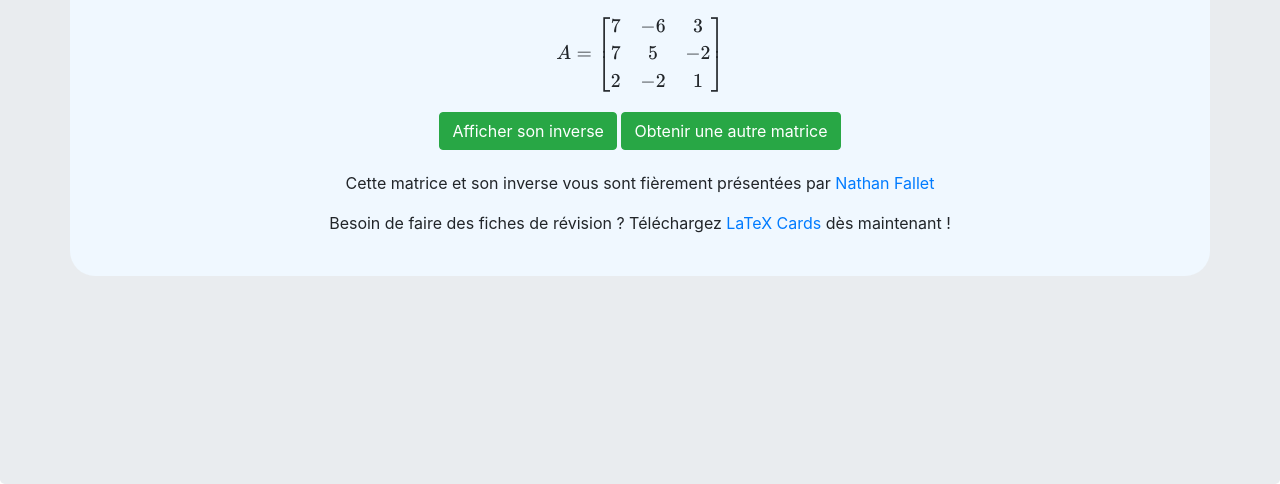
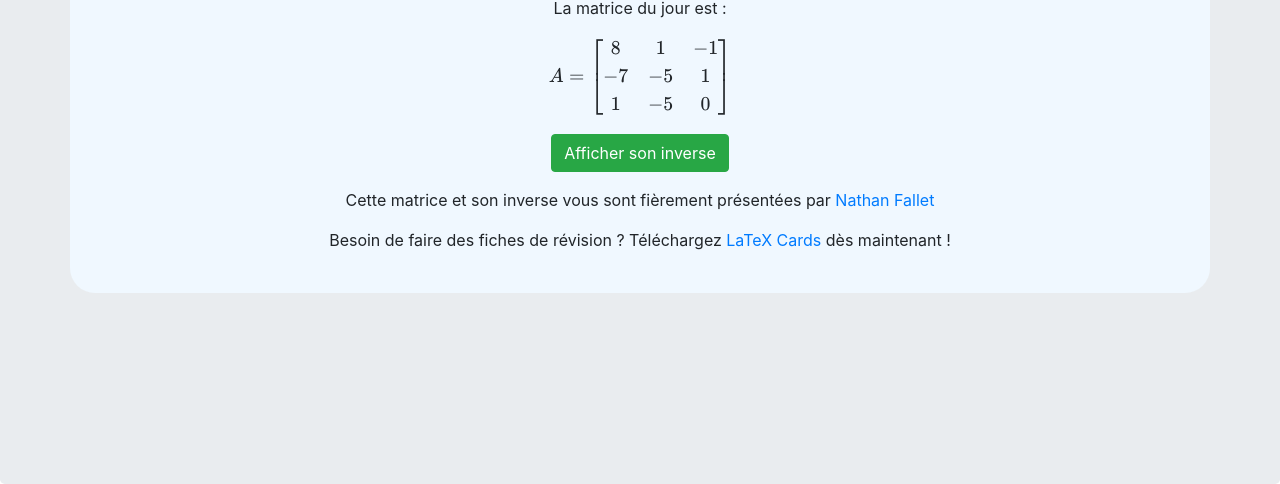
Before and after one commit to NathanFallet/1jour1matrice.fr, a plain HTML site: page index.html in a window 1280 px wide. Shown: the part 316-800 px from the top of the page. Drawn offline with nearby package versions, Linux system fonts and the light colour scheme.

Commit message:
Limiting the matrix to be daily

```diff
--- a/index.css
+++ b/index.css
@@ -13,7 +13,3 @@
     padding: 25px;
     border-radius: 25px;
 }
-
-.btn {
-    margin-bottom: 5px;
-}
--- a/index.html
+++ b/index.html
@@ -19,14 +19,12 @@
         <div class="container text-center box">
             <h1>Un jour, une matrice</h1>
             <p>Générateur de matrice inversible à inverser pour s'entrainer et s'amuser !</p>
+            <p>La matrice du jour est :</p>
 
             <p id="matrixdata"></p>
             <p id="inversedata" style="display:none"></p>
 
-            <p>
-                <button id="inversebutton" class="btn btn-success" onclick="showInverse()">Afficher son inverse</button>
-                <a href="" class="btn btn-success">Obtenir une autre matrice</a>
-            </p>
+            <p><button id="inversebutton" class="btn btn-success" onclick="showInverse()">Afficher son inverse</button></p>
 
             <p>Cette matrice et son inverse vous sont fièrement présentées par <a href="https://www.nathanfallet.me/">Nathan Fallet</a></p>
             <p>Besoin de faire des fiches de révision ? Téléchargez <a href="https://www.latexcards.app/">LaTeX Cards</a> dès maintenant !</p>
--- a/index.js
+++ b/index.js
@@ -2,8 +2,23 @@
 * Fonctions utiles pour la génération
 */
 
+const customRandom = function(s) {
+    var mask = 0xffffffff;
+    var m_w  = (123456789 + s) & mask;
+    var m_z  = (987654321 - s) & mask;
+
+    return function() {
+      m_z = (36969 * (m_z & 65535) + (m_z >>> 16)) & mask;
+      m_w = (18000 * (m_w & 65535) + (m_w >>> 16)) & mask;
+
+      var result = ((m_z << 16) + (m_w & 65535)) >>> 0;
+      result /= 4294967296;
+      return result;
+    }
+}(Math.ceil(Date.now() / (24*3600*1000)))
+
 function randomInteger(min, max) {
-    return Math.floor(Math.random() * (max - min)) + min
+    return Math.floor(customRandom() * (max - min)) + min
 }
 
 function gcdExtended(a, b) {
```
